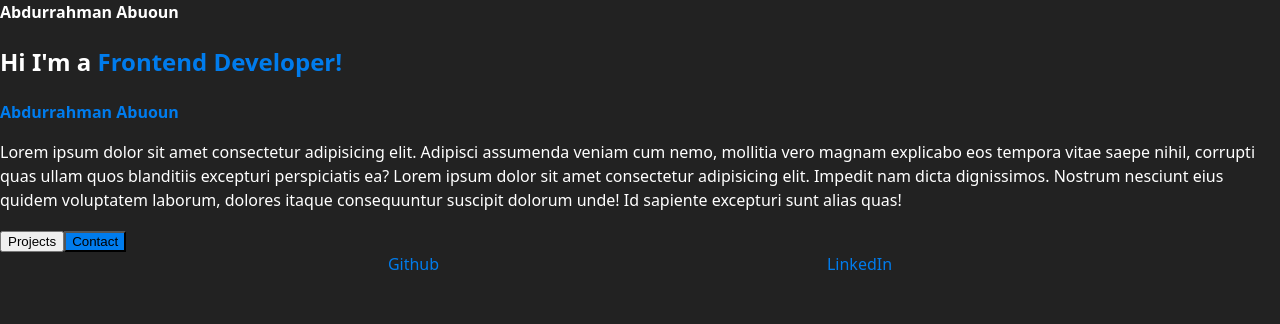
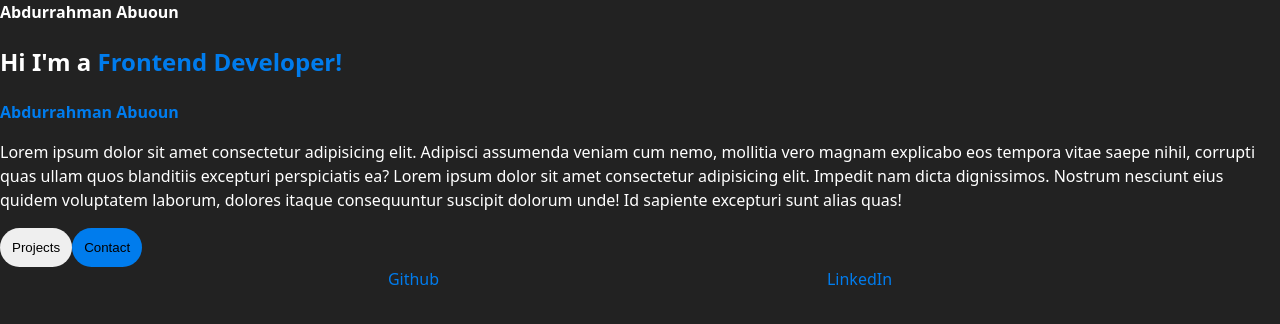
Before and after one commit to abdurman1/myportfolio, a React (Vite) app: page / in a window 1280 px wide. Shown: the top 324 px of the page. Built offline with nearby package versions, Linux system fonts and the light colour scheme.

Commit message:
May 16, 2025, 1:53 PM

```diff
--- a/src/App.css
+++ b/src/App.css
@@ -34,6 +34,12 @@ a:hover {
     color: #007ced;
 }
 
+button {
+    border: none;
+    padding: 0.75rem;
+    border-radius: 4rem;
+}
+
 .blue {
     background-color: #007ced;
 }
```
